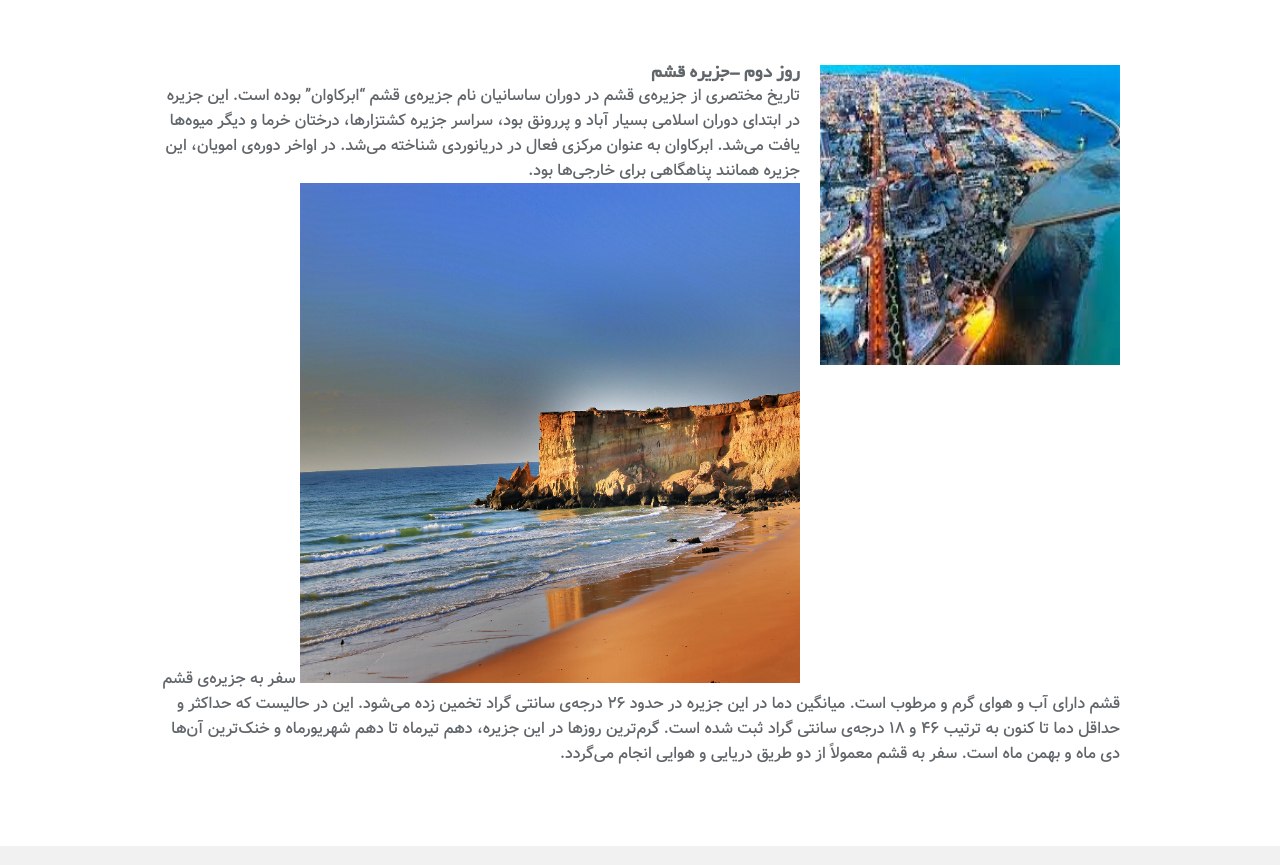
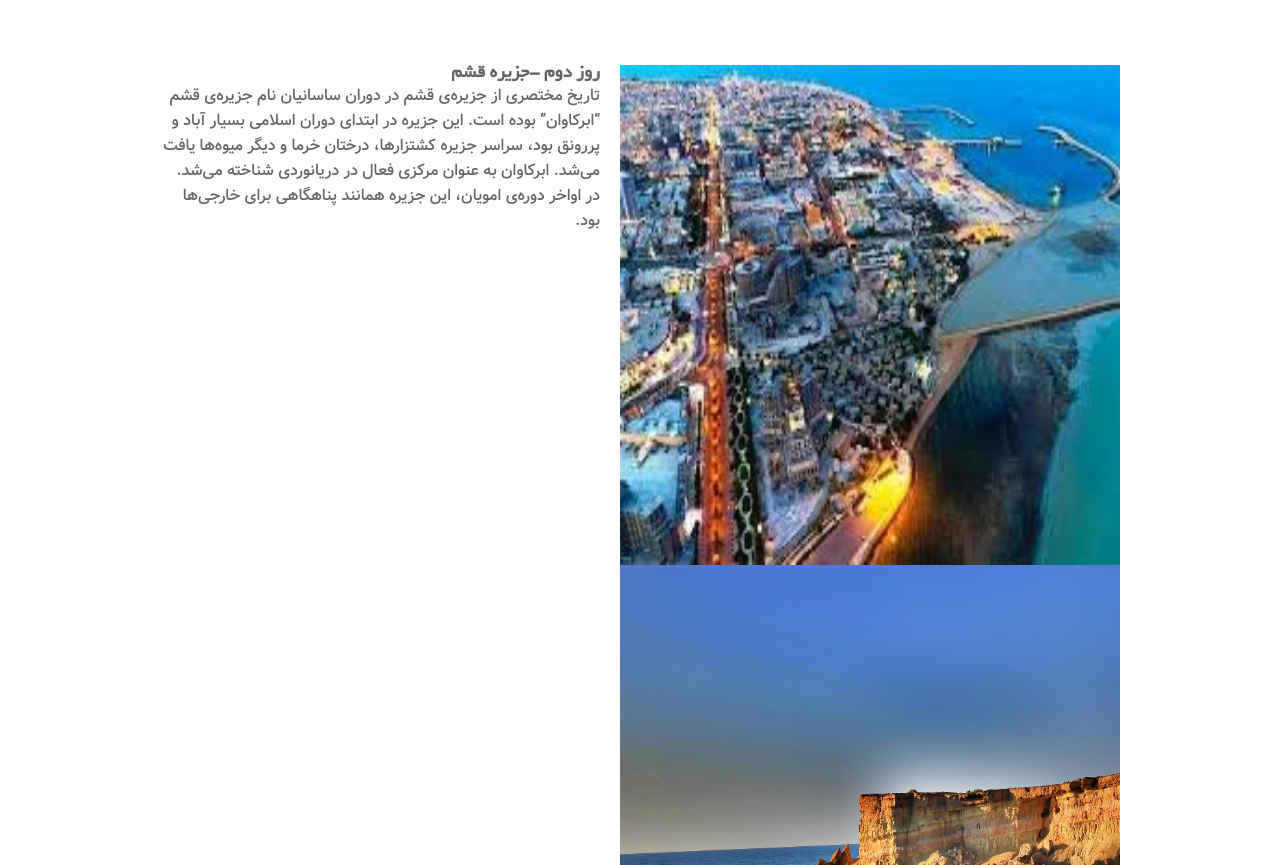
Before and after one commit to mahdisharafi/tour-hormozgan, a plain HTML site: page index.html in a window 1280 px wide. Shown: the part 2476-3341 px from the top of the page. Drawn offline with Linux system fonts and the light colour scheme.

Commit message:
Update index.html

```diff
--- a/index.html
+++ b/index.html
@@ -81,7 +81,7 @@
 
             </div>
             <div class="row">
-                <img src="download.jpg" width="300" height="300" alt="fin-garden" class="itinerary-img2" />
+                <img src="download.jpg" width="500" height="500" alt="fin-garden" class="itinerary-img2" />
                 <h3>روز دوم -جزیره قشم </h3>
                 <p>
                     تاریخ مختصری از جزیره‌ی قشم
```
